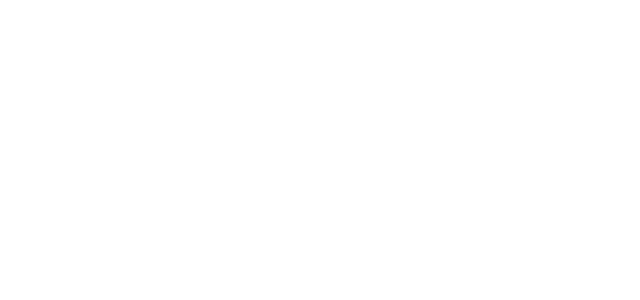
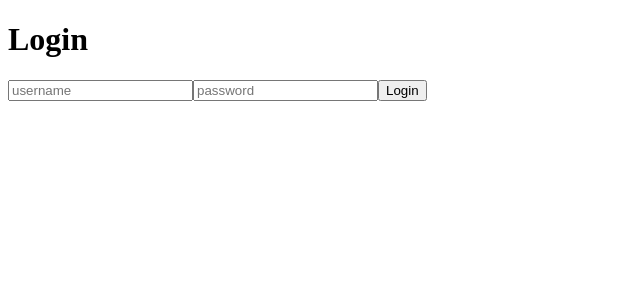
Before and after one commit to T-H-10/school_counseling_frontend, a React (Vite) app in the folder school_counseling_frontend/: page /login in a window 1280 px wide. Before the commit this address had no page. Shown: the top 300 px of the page, without its empty margins (0-640 px from the left). Built offline with nearby package versions, Linux system fonts and the light colour scheme; no server answers.

Commit message:
add login

```diff
--- a/school_counseling_frontend/src/api/httpClient.ts
+++ b/school_counseling_frontend/src/api/httpClient.ts
@@ -1,7 +1,7 @@
 import axios from "axios";
 
 export const httpClient = axios.create({
-  baseURL: import.meta.env.VITE_API_URL,
+  baseURL: `${import.meta.env.VITE_API_URL}/api`,
 //   headers: {
 //     "Content-Type": "application/json",
 //   },
--- a/school_counseling_frontend/src/app/router/AppRouter.tsx
+++ b/school_counseling_frontend/src/app/router/AppRouter.tsx
@@ -1,9 +1,11 @@
 import { BrowserRouter, Route, Routes } from "react-router-dom";
+import LoginPage from "../../pages/LoginPage";
 
 export default function AppRouter() {
     return (
         <BrowserRouter>
             <Routes>
+                <Route path="/login" element={<LoginPage />} />
                 <Route path="/" element={<div>Dashboard</div>} />
             </Routes>
         </BrowserRouter>
--- /dev/null
+++ b/school_counseling_frontend/src/pages/LoginPage.tsx
@@ -0,0 +1,39 @@
+import { useState } from "react";
+import { login } from "../features/auth/auth.api";
+import { setToken } from "../features/auth/auth.store";
+
+export default function LoginPage() {
+  const [username, setUsername] = useState("");
+  const [password, setPassword] = useState("");
+
+  const handleLogin = async () => {
+    try {
+      const data = await login(username, password);
+
+      setToken(data.access);
+
+      window.location.href = "/";
+    } catch (err) {
+      alert("Login failed");
+    }
+  };
+
+  return (
+    <div>
+      <h1>Login</h1>
+
+      <input
+        placeholder="username"
+        onChange={(e) => setUsername(e.target.value)}
+      />
+
+      <input
+        placeholder="password"
+        type="password"
+        onChange={(e) => setPassword(e.target.value)}
+      />
+
+      <button onClick={handleLogin}>Login</button>
+    </div>
+  );
+}
```
Also changed, not shown: 1 other file (tests, documents, lock files or other folders).
